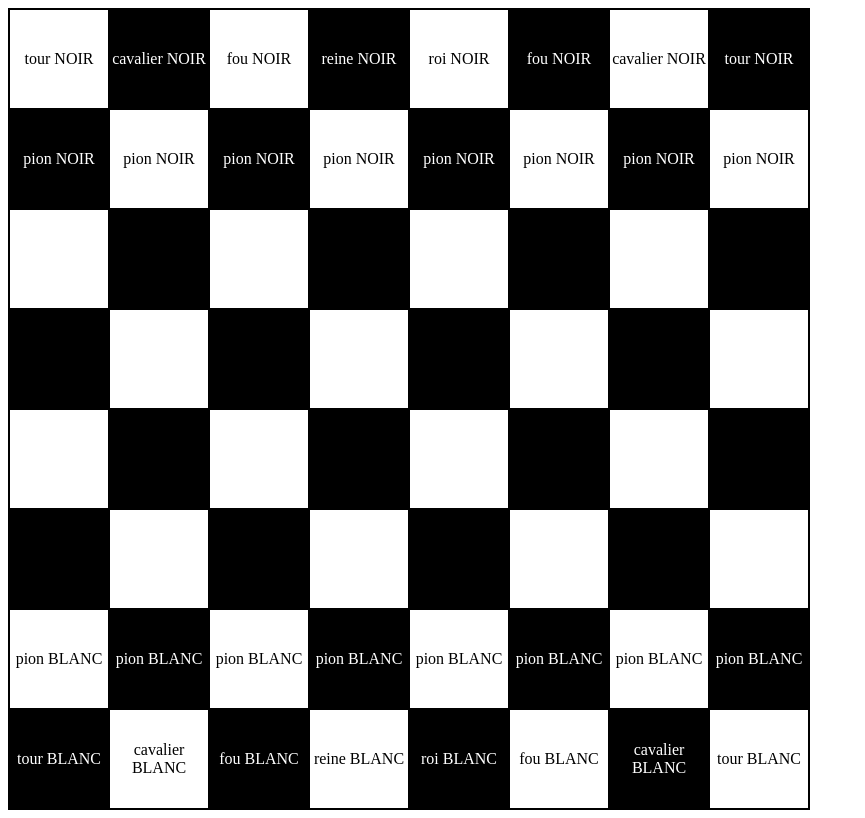
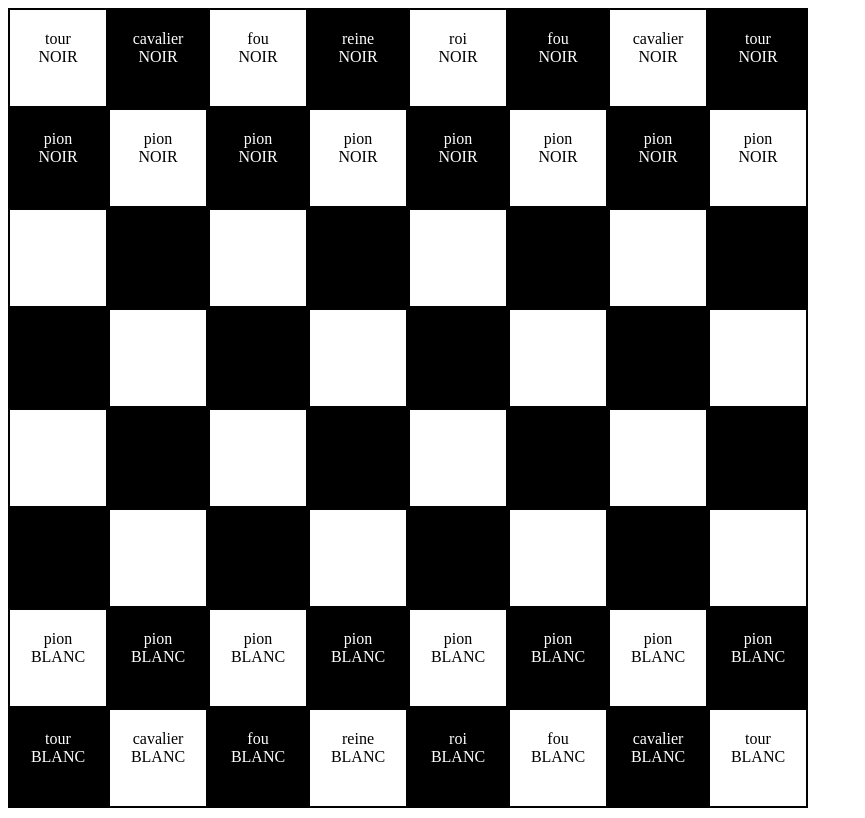
Before and after one commit to bob8213/web_training, a PHP site: page /chess.php in a window 1280 px wide. Shown: the whole page, without its empty margins (0-865 px from the left). Run offline with PHP 8.4, Linux system fonts and the light colour scheme.

Commit message:
Chess: Replaced table with divs

```diff
--- a/chess/chess.php
+++ b/chess/chess.php
@@ -12,66 +12,64 @@ function createPieces()
 
   //Reverse order for white player
   $whiteRow = [];
-  for ($i=7; $i >= 0; $i--) {
-    $whiteRow[$i] = $blackRow[7-$i];
-  }
+  for ($i=7; $i >= 0; $i--) $whiteRow[$i] = $blackRow[7-$i];
 
   $black = array_merge($blackRow, $row2);
   $white = array_merge($row2, $whiteRow);
 
   //Add color information
-  for ($i=0; $i < 16; $i++) $white[$i] .= ' BLANC';
-  for ($i=0; $i < 16; $i++) $black[$i] .= ' NOIR';
+  for ($i=0; $i < 16; $i++) {
+    $black[$i] .= ' NOIR';
+    $white[$i] .= ' BLANC';
+  }
 
   return [$black, $white];
 }
 
-function createCells($pieces, $cellSize)
+function createGrid($pieces, $cellSize)
 {
-  $table = "<table><tbody>";
+  $grid = "<main>";
   $i = 0;
   $isWhite = true;
 
   for ($x=0; $x < 8; $x++) {
-    $row = "<tr>";
 
     for ($y=0; $y < 8; $y++) {
-
       $text = "";
       if ($i < 16) $text = $pieces[0][$i];
       elseif ($i >= 48) $text = $pieces[1][$i-48];
 
-      //Add cell to row
-      $row .= "<td class='".($isWhite ? "white" : "black")."'>".
+      $grid .= "<div class='".($isWhite ? "white" : "black")."'>".
         $text.
-      "</td>";
+      "</div>";
 
       $i++;
       $isWhite = !$isWhite;
     }
 
     $isWhite = !$isWhite;
-    $row .= "</tr>";
-    $table .= $row;
   }
 
   // Close table and add style
-  $table .= "</tbody></table>";
-  $table .= "
+  $grid .= "
     <style type='text/css'>
       * {
         box-sizing: border-box;
         text-align: center;
       }
 
-      table {
-        border-collapse: collapse;
+      main {
+        display: flex;
+        flex-wrap: wrap;
+        width: ".($cellSize*8).";
       }
 
-      td {
+      .white, .black {
         border: 2px solid black;
-        width: $cellSize;
-        height: $cellSize;
+        min-width: ".$cellSize.";
+        min-height: ".$cellSize.";
+        flex: 0 0 ".(1/8*100)."%;
+        padding: 20px;
       }
 
       .white {
@@ -86,11 +84,11 @@ function createCells($pieces, $cellSize)
     </style>
   ";
 
-  return $table;
+  return $grid."</main>";
 }
 
 $pieces = createPieces();
-$cells = createCells($pieces, 100);
+$cells = createGrid($pieces, 100);
 
 echo $cells;
 
```
Also changed, not shown: 1 other file.
